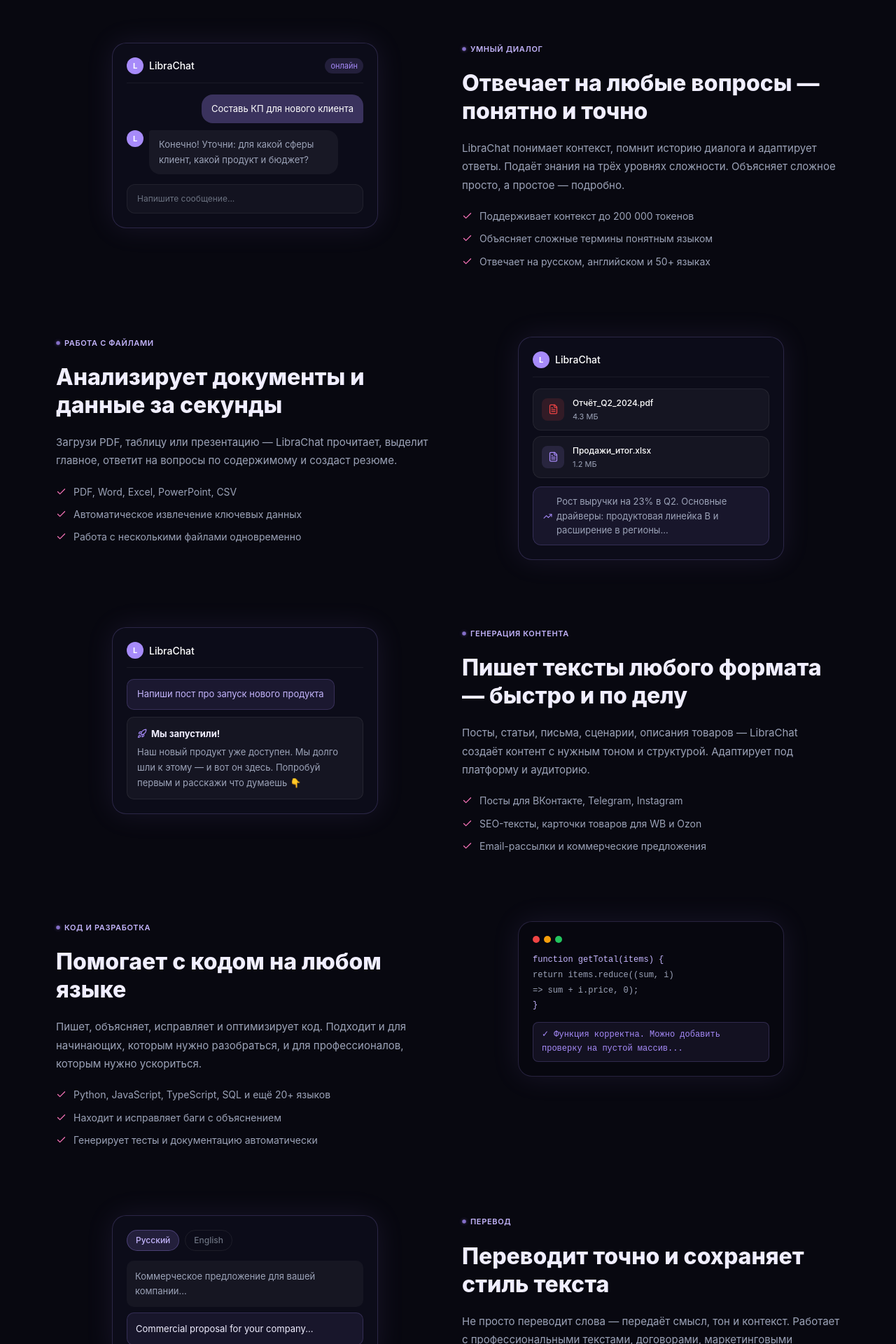
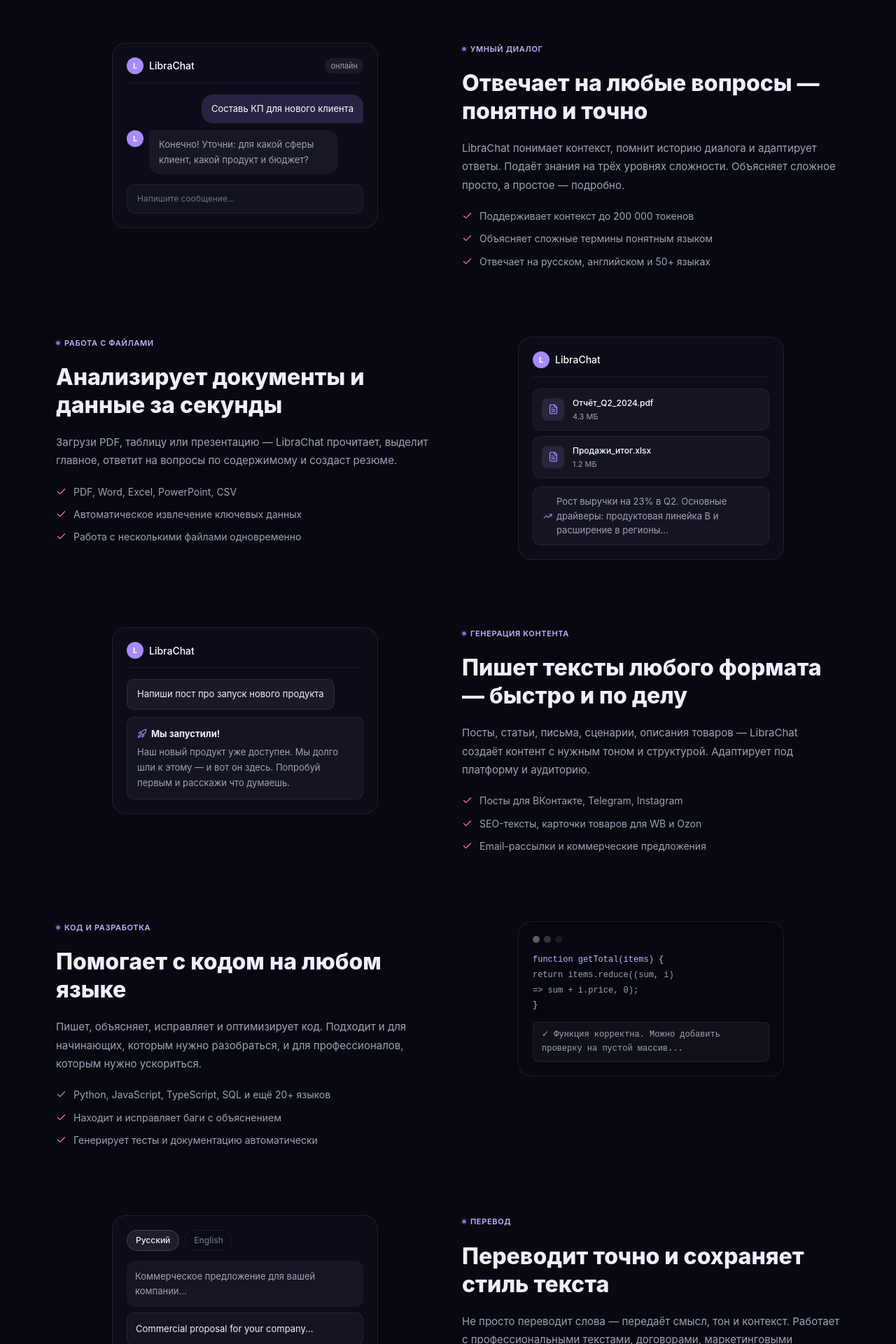
Before and after one commit to kriptononny-lab/librachat, a Next.js app: page /features in a window 1280 px wide. Shown: the part 760-2680 px from the top of the page at 70% size. Built offline with nearby package versions, Linux system fonts and the light colour scheme; no server answers.

Commit message:
fix: superpower icon, hover on text links

```diff
--- a/src/app/features/page.tsx
+++ b/src/app/features/page.tsx
@@ -151,8 +151,7 @@ function ChatMockup() {
         borderRadius: "20px",
         padding: "20px",
         background: "rgba(13,13,26,0.97)",
-        border: "1px solid rgba(167,139,250,0.2)",
-        boxShadow: "0 0 40px rgba(167,139,250,0.1)",
+        border: "1px solid rgba(255,255,255,0.08)",
         width: "100%",
         maxWidth: "380px",
       }}
@@ -192,8 +191,8 @@ function ChatMockup() {
             fontSize: "11px",
             padding: "2px 8px",
             borderRadius: "999px",
-            background: "rgba(167,139,250,0.15)",
-            color: "#A78BFA",
+            background: "rgba(255,255,255,0.06)",
+            color: "#9CA3B8",
           }}
         >
           онлайн
@@ -208,7 +207,7 @@ function ChatMockup() {
               borderRadius: "16px 16px 4px 16px",
               fontSize: "13px",
               color: "#fff",
-              background: "rgba(167,139,250,0.3)",
+              background: "rgba(167,139,250,0.18)",
             }}
           >
             Составь КП для нового клиента
@@ -270,8 +269,7 @@ function FilesMockup() {
         borderRadius: "20px",
         padding: "20px",
         background: "rgba(13,13,26,0.97)",
-        border: "1px solid rgba(167,139,250,0.2)",
-        boxShadow: "0 0 40px rgba(167,139,250,0.1)",
+        border: "1px solid rgba(255,255,255,0.08)",
         width: "100%",
         maxWidth: "380px",
       }}
@@ -315,7 +313,7 @@ function FilesMockup() {
         }}
       >
         {[
-          { name: "Отчёт_Q2_2024.pdf", size: "4.3 МБ", color: "#ef4444" },
+          { name: "Отчёт_Q2_2024.pdf", size: "4.3 МБ", color: "#A78BFA" },
           { name: "Продажи_итог.xlsx", size: "1.2 МБ", color: "#A78BFA" },
         ].map((f) => (
           <div
@@ -357,8 +355,8 @@ function FilesMockup() {
           borderRadius: "12px",
           fontSize: "13px",
           color: "#9CA3B8",
-          background: "rgba(167,139,250,0.08)",
-          border: "1px solid rgba(167,139,250,0.2)",
+          background: "rgba(255,255,255,0.04)",
+          border: "1px solid rgba(255,255,255,0.07)",
           lineHeight: 1.6,
         }}
       >
@@ -378,8 +376,7 @@ function ContentMockup() {
         borderRadius: "20px",
         padding: "20px",
         background: "rgba(13,13,26,0.97)",
-        border: "1px solid rgba(167,139,250,0.2)",
-        boxShadow: "0 0 40px rgba(167,139,250,0.1)",
+        border: "1px solid rgba(255,255,255,0.08)",
         width: "100%",
         maxWidth: "380px",
       }}
@@ -418,11 +415,11 @@ function ContentMockup() {
         style={{
           padding: "10px 14px",
           borderRadius: "10px",
-          background: "rgba(167,139,250,0.1)",
-          border: "1px solid rgba(167,139,250,0.2)",
+          background: "rgba(255,255,255,0.06)",
+          border: "1px solid rgba(255,255,255,0.08)",
           marginBottom: "10px",
           fontSize: "13px",
-          color: "#C4B5FD",
+          color: "#F0EEFF",
           alignSelf: "flex-end",
           marginLeft: "auto",
           display: "inline-block",
@@ -454,7 +451,7 @@ function ContentMockup() {
         </span>
         <br />
         Наш новый продукт уже доступен. Мы долго шли к этому — и вот он здесь. Попробуй
-        первым и расскажи что думаешь 👇
+        первым и расскажи что думаешь.
       </div>
     </div>
   );
@@ -467,15 +464,18 @@ function CodeMockup() {
         borderRadius: "20px",
         padding: "20px",
         background: "rgba(8,8,16,0.99)",
-        border: "1px solid rgba(167,139,250,0.2)",
-        boxShadow: "0 0 40px rgba(167,139,250,0.1)",
+        border: "1px solid rgba(255,255,255,0.08)",
         width: "100%",
         maxWidth: "380px",
         fontFamily: "monospace",
       }}
     >
       <div style={{ display: "flex", gap: "6px", marginBottom: "14px" }}>
-        {["#ef4444", "#f59e0b", "#22c55e"].map((c) => (
+        {[
+          "rgba(255,255,255,0.35)",
+          "rgba(255,255,255,0.18)",
+          "rgba(255,255,255,0.08)",
+        ].map((c) => (
           <div
             key={c}
             style={{ width: "10px", height: "10px", borderRadius: "50%", background: c }}
@@ -497,10 +497,10 @@ function CodeMockup() {
           marginTop: "12px",
           padding: "8px 12px",
           borderRadius: "8px",
-          background: "rgba(167,139,250,0.08)",
-          border: "1px solid rgba(167,139,250,0.2)",
+          background: "rgba(255,255,255,0.04)",
+          border: "1px solid rgba(255,255,255,0.07)",
           fontSize: "12px",
-          color: "#A78BFA",
+          color: "#9CA3B8",
         }}
       >
         ✓ Функция корректна. Можно добавить проверку на пустой массив...
@@ -516,8 +516,7 @@ function TranslateMockup() {
         borderRadius: "20px",
         padding: "20px",
         background: "rgba(13,13,26,0.97)",
-        border: "1px solid rgba(167,139,250,0.2)",
-        boxShadow: "0 0 40px rgba(167,139,250,0.1)",
+        border: "1px solid rgba(255,255,255,0.08)",
         width: "100%",
         maxWidth: "380px",
       }}
@@ -531,9 +530,9 @@ function TranslateMockup() {
               borderRadius: "999px",
               fontSize: "12px",
               fontWeight: 500,
-              background: i === 0 ? "rgba(167,139,250,0.15)" : "transparent",
-              color: i === 0 ? "#C4B5FD" : "#6B7280",
-              border: `1px solid ${i === 0 ? "rgba(167,139,250,0.3)" : "rgba(255,255,255,0.07)"}`,
+              background: i === 0 ? "rgba(255,255,255,0.08)" : "transparent",
+              color: i === 0 ? "#F0EEFF" : "#6B7280",
+              border: `1px solid ${i === 0 ? "rgba(255,255,255,0.15)" : "rgba(255,255,255,0.06)"}`,
             }}
           >
             {lang}
@@ -557,8 +556,8 @@ function TranslateMockup() {
         style={{
           padding: "12px",
           borderRadius: "10px",
-          background: "rgba(167,139,250,0.08)",
-          border: "1px solid rgba(167,139,250,0.2)",
+          background: "rgba(255,255,255,0.04)",
+          border: "1px solid rgba(255,255,255,0.07)",
           fontSize: "13px",
           color: "#F0EEFF",
           lineHeight: 1.6,
@@ -577,8 +576,7 @@ function DataMockup() {
         borderRadius: "20px",
         padding: "20px",
         background: "rgba(13,13,26,0.97)",
-        border: "1px solid rgba(167,139,250,0.2)",
-        boxShadow: "0 0 40px rgba(167,139,250,0.1)",
+        border: "1px solid rgba(255,255,255,0.08)",
         width: "100%",
         maxWidth: "380px",
       }}
@@ -639,9 +637,9 @@ function DataMockup() {
           marginTop: "12px",
           padding: "8px 12px",
           borderRadius: "8px",
-          background: "rgba(167,139,250,0.08)",
+          background: "rgba(255,255,255,0.04)",
           fontSize: "12px",
-          color: "#A78BFA",
+          color: "#9CA3B8",
         }}
       >
         <span style={{ display: "inline-flex", alignItems: "center", gap: "6px" }}>
```
